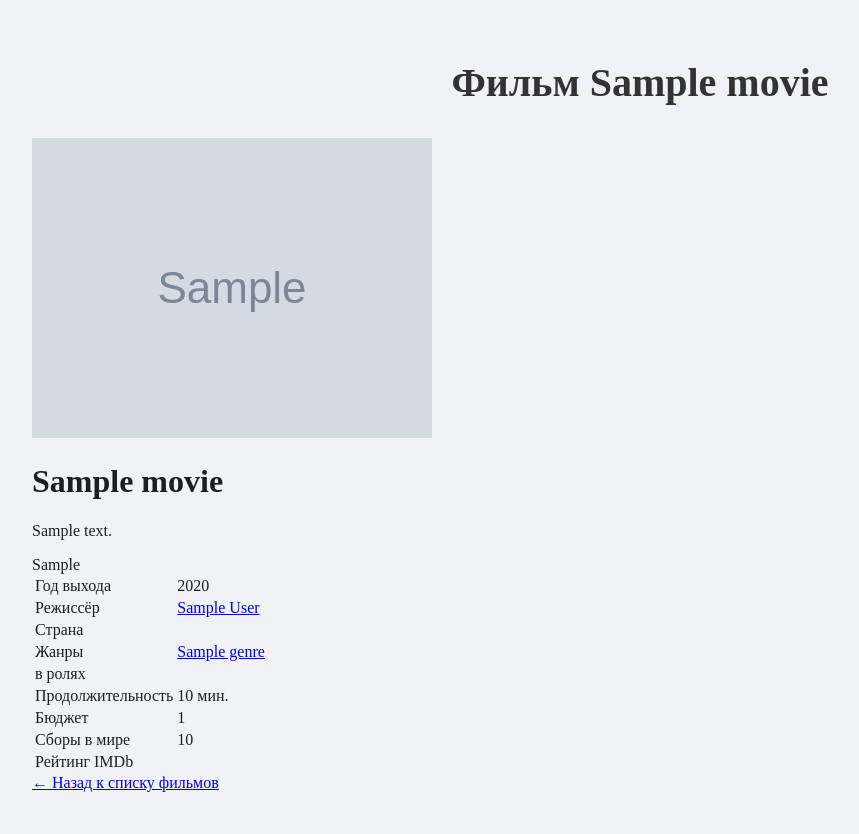
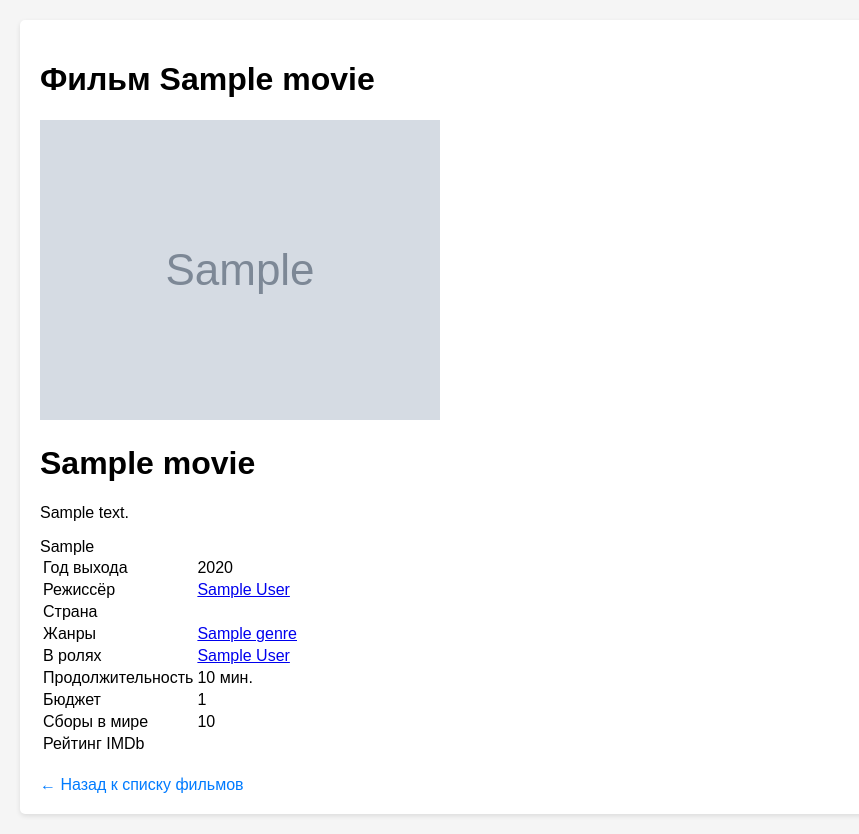
Before and after one commit to Xaltharis/movie-repository, a Django app: a page that uses testovii_server/movies/templates/movies/movie_detail.html in a window 1280 px wide. Shown: the whole page, without its empty margins (0-859 px from the left). Before the commit the page ends 792 px from the top, so only its background shows below. Run offline with Django 5.2, Linux system fonts and the light colour scheme; tables that the repository leaves empty hold one stand-in row (values such as "Sample post"); grey boxes marked "Sample" are stand-in pictures.

Commit message:
feat: Добавили actor page

```diff
--- a/testovii_server/movies/templates/movies/movie_detail.html
+++ b/testovii_server/movies/templates/movies/movie_detail.html
@@ -7,41 +7,81 @@
 </head>
 <style>
         body {
-    background-color: #f0f2f5;
-    color: #1c1e21;
-    margin: 0;
-    padding: 2rem;
+            font-family: Arial, sans-serif;
+            margin: 20px;
+            background-color: #f5f5f5;
         }
-.container { max-width: 1280px; margin: 0 auto; }
-.header { margin-bottom: 2rem; text-align: center; }
-.header h1 { font-size: 2.5rem; color: #333; }
+        .container {
+            max-width: 1200px;
+            margin: 0 auto;
+            background: white;
+            padding: 20px;
+            border-radius: 5px;
+            box-shadow: 0 2px 5px rgba(0,0,0,0.1);
+        }
+        .actor-header {
+            display: flex;
+            gap: 30px;
+            margin-bottom: 30px;
+        }
+        .actor-photo img {
+            width: 300px;
+            height: 400px;
+            object-fit: cover;
+            border-radius: 5px;
+        }
+        .actor-info h1 {
+            margin: 0 0 10px 0;
+            color: #333;
+        }
+        .actor-birthdate {
+            font-size: 16px;
+            color: #666;
+            margin-bottom: 15px;
+        }
+        .actor-biography {
+            line-height: 1.5;
+            color: #444;
+        }
+        .movies-section h2 {
+            margin-bottom: 20px;
+            color: #333;
+        }
         .movie-grid {
             display: grid;
-    grid-template-columns: repeat(auto-fill, minmax(250px, 1fr));
-    gap: 2rem;
+            grid-template-columns: repeat(4, 1fr);
+            gap: 20px;
         }
         .movie-card {
-    background-color: #ffffff;
-    border-radius: 12px;
-    box-shadow: 0 6px 18px rgba(0,0,0,0.08);
+            border: 1px solid #ddd;
+            border-radius: 5px;
             overflow: hidden;
-    transition: transform 0.3s ease, box-shadow 0.3s ease;
-    cursor: pointer;
         }
-.movie-card:hover {
-    transform: translateY(-5px);
-    box-shadow: 0 10px 25px rgba(0,0,0,0.12);
+        .movie-card img {
+            width: 100%;
+            height: 300px;
+            object-fit: cover;
         }
-.movie-card__poster img {
-    width: 100%;
-    height: 375px;
-    object-fit: cover;
-    display: block;
+        .movie-card-content {
+            padding: 10px;
         }
-.movie-card__content { padding: 1rem; }
-.movie-card__title { font-size: 1.2rem; font-weight: 600; margin: 0 0 0.5rem; }
-.movie-card__info { font-size: 0.9rem; color: #606770; }
-.no-movies { text-align: center; font-size: 1.2rem; color: #606770; }
+        .movie-card-title {
+            font-weight: bold;
+            margin-bottom: 5px;
+        }
+        .movie-card-info {
+            font-size: 14px;
+            color: #666;
+        }
+        .back-link {
+            display: inline-block;
+            margin-top: 20px;
+            color: #007bff;
+            text-decoration: none;
+        }
+        .back-link:hover {
+            text-decoration: underline;
+        }
     </style>
 <body>
     <div class="container">
@@ -81,10 +121,10 @@ body {
                         </tr>
 
                         <tr>
-                            <td>в ролях</td>
+                            <td>В ролях</td>
                             <td>
-                                {% for actor in movie.actors.all %}
-                                    {{ actor }}{% if not forloop.last %}, {% endif %}
+                                {% for actor in movie.Actor.all %}
+                                    <a href="{% url 'actor_detail' pk=actor.pk %}">{{ actor }}</a>{% if not forloop.last %}, {% endif %}
                                 {% endfor %}
                             </td>
                         </tr>
--- a/testovii_server/movies/urls.py
+++ b/testovii_server/movies/urls.py
@@ -6,5 +6,6 @@ urlpatterns = [
     path('', index, name='home'),
     path('movies/<slug:slug>/', movie_detail, name='movie_detail'),
     path('genres/<int:pk>/', movies_by_genre, name='movies_by_genre'),
-    path('directors/<int:pk>/', movies_by_director, name='movies_by_director')
+    path('directors/<int:pk>/', movies_by_director, name='movies_by_director'),
+    path('actors/<int:pk>/', actor_detail, name='actor_detail')
 ]
--- a/testovii_server/movies/views.py
+++ b/testovii_server/movies/views.py
@@ -1,6 +1,6 @@
 from django.http import HttpResponse
 from django.shortcuts import render, get_object_or_404
-from .models import Movie, Genre, Director
+from .models import Movie, Genre, Director, Actor
 
 def index(request):
     movies = Movie.objects.filter(is_published=True)
@@ -43,3 +43,17 @@ def movies_by_director(request, pk):
         'title': f'Фильмы режиссёра: {director}'
     }
     return render(request, 'movies/movie_list.html', context=context)
+
+def actor_detail(request, pk):
+
+    actor = get_object_or_404(Actor, pk=pk)
+
+    movies = actor.movies.filter(is_published=True)
+
+    context = {
+        'actor': actor,
+        'movies_list': movies,
+        'title': f'Информация об актере: {actor}'
+    }
+
+    return render(request, 'movies/actor_detail.html', context=context)
```
Also changed, not shown: testovii_server/movies/templates/movies/actor_detail.html (added, +31 -0 lines). Lines whose indentation alone changed are shown as unchanged.
